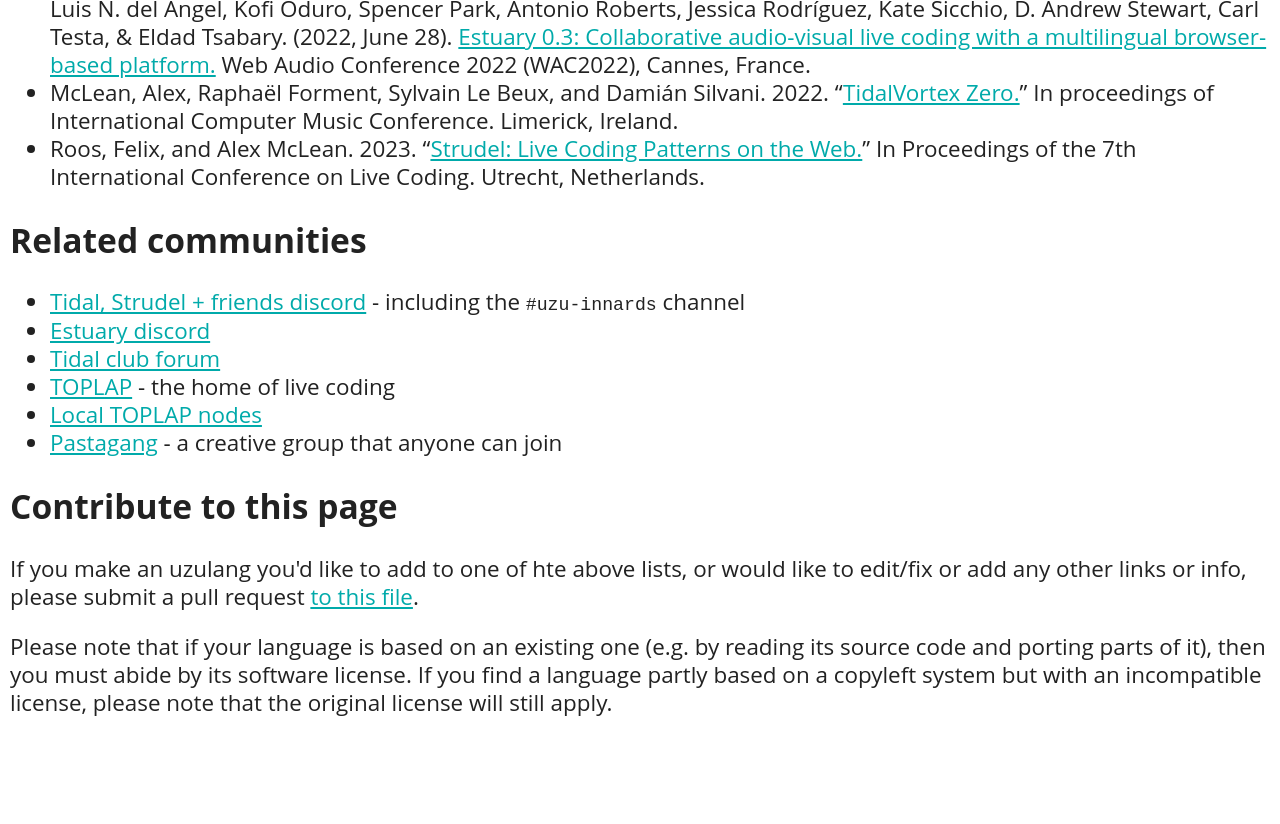
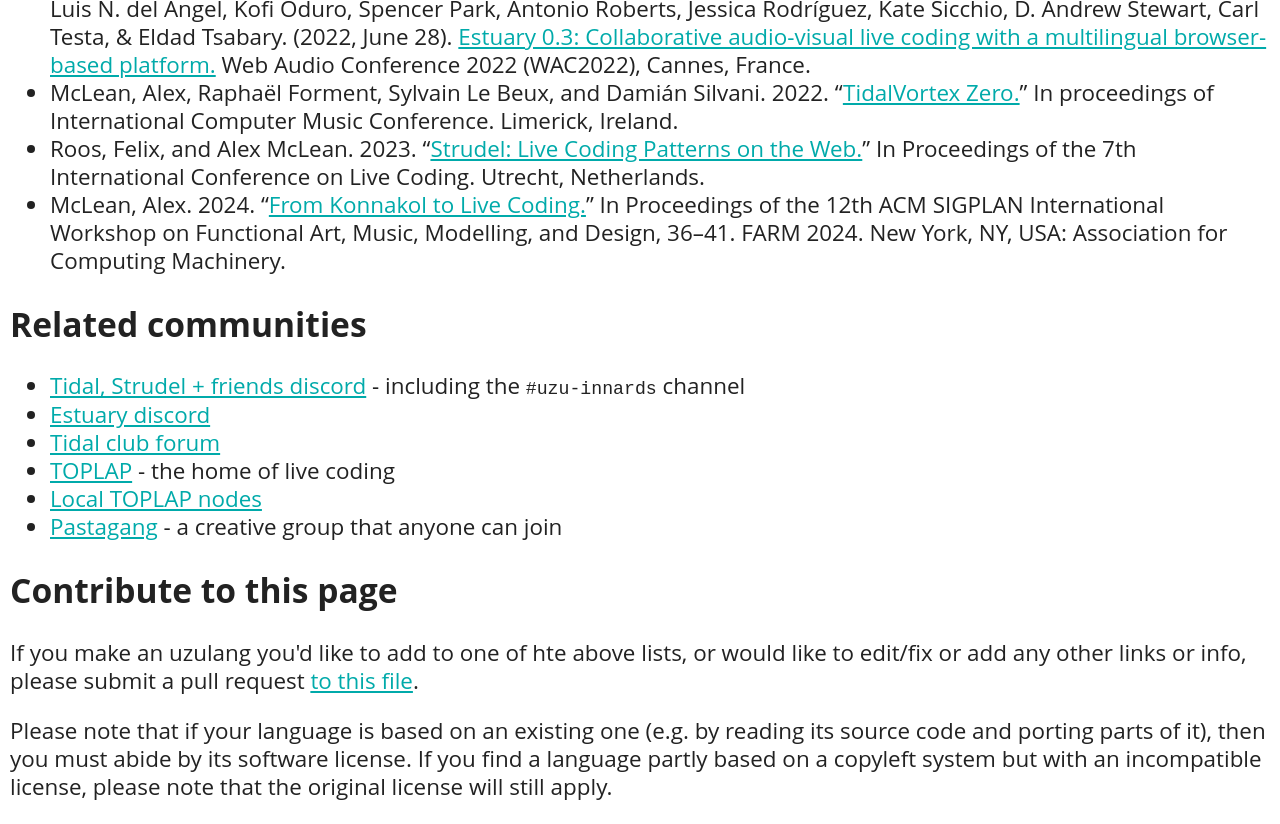
Before and after one commit to tidalcycles/uzu, an Eleventy site: page src/index.md in a window 1280 px wide. Shown: the part 2060-2884 px from the top of the page. Before the commit the page ends 2800 px from the top, so only its background shows below. Built offline with nearby package versions, Linux system fonts and the light colour scheme; Eleventy itself is replaced by a stand-in of ours; files that its build step writes are made by us from their sources.

Commit message:
more pubs

```diff
--- a/src/index.md
+++ b/src/index.md
@@ -54,6 +54,8 @@
 * David Ogborn, Jamie Beverley, Nicholas Brown-Hernandez, Alejandro Franco Briones, Bernard Gray, Alex MacLean, Luis N. del Angel, Kofi Oduro, Spencer Park, Antonio Roberts, Jessica Rodríguez, Kate Sicchio, D. Andrew Stewart, Carl Testa, & Eldad Tsabary. (2022, June 28). [Estuary 0.3: Collaborative audio-visual live coding with a multilingual browser-based platform.](https://doi.org/10.5281/zenodo.6767377) Web Audio Conference 2022 (WAC2022), Cannes, France.
 * McLean, Alex, Raphaël Forment, Sylvain Le Beux, and Damián Silvani. 2022. “[TidalVortex Zero.](https://doi.org/10.5281/zenodo.6456380)” In proceedings of International Computer Music Conference. Limerick, Ireland.
 * Roos, Felix, and Alex McLean. 2023. “[Strudel: Live Coding Patterns on the Web.](https://doi.org/10.5281/zenodo.7842142)” In Proceedings of the 7th International Conference on Live Coding. Utrecht, Netherlands.
+* McLean, Alex. 2024. “[From Konnakol to Live Coding.](https://doi.org/10.1145/3677996.3678290)” In Proceedings of the 12th ACM SIGPLAN International Workshop on Functional Art, Music, Modelling, and Design, 36–41. FARM 2024. New York, NY, USA: Association for Computing Machinery.
+
 
 ## Related communities
 
```
